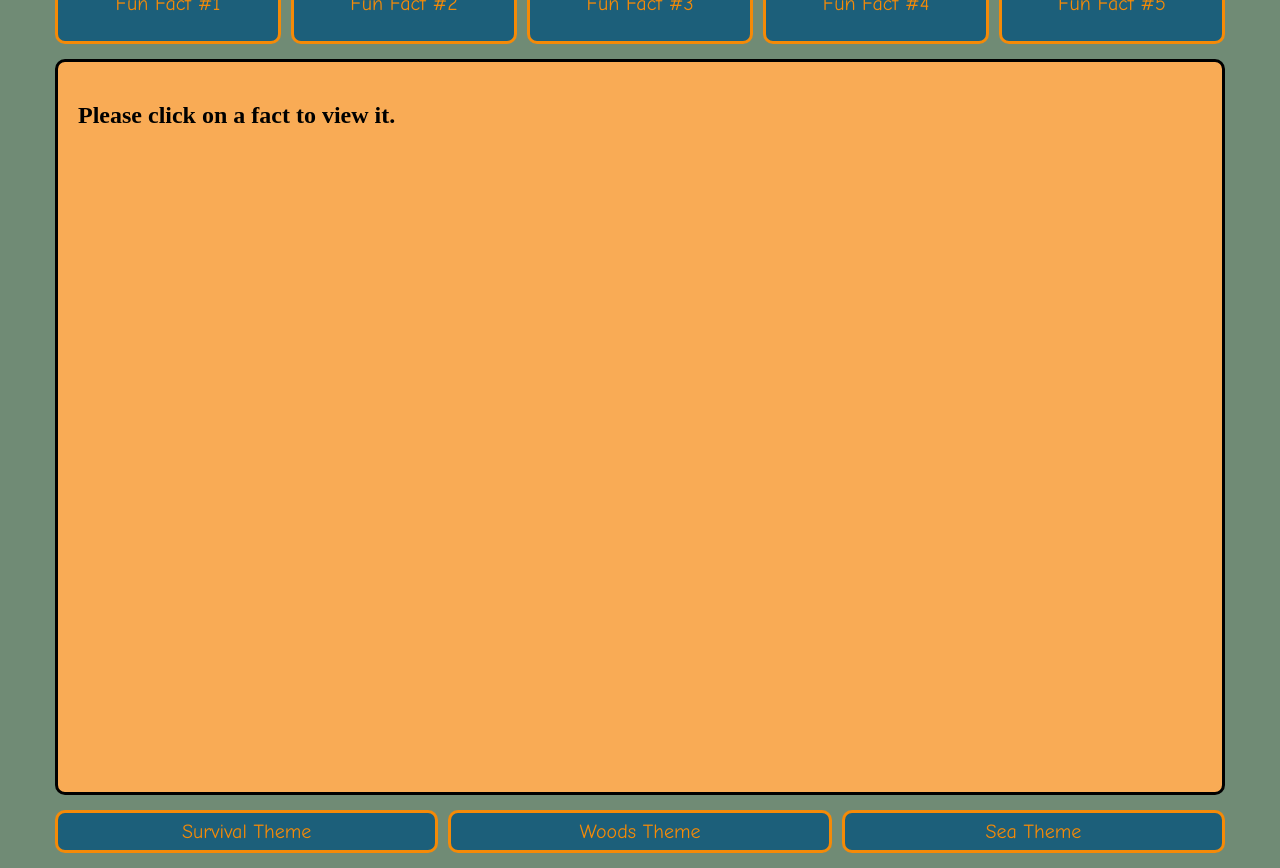
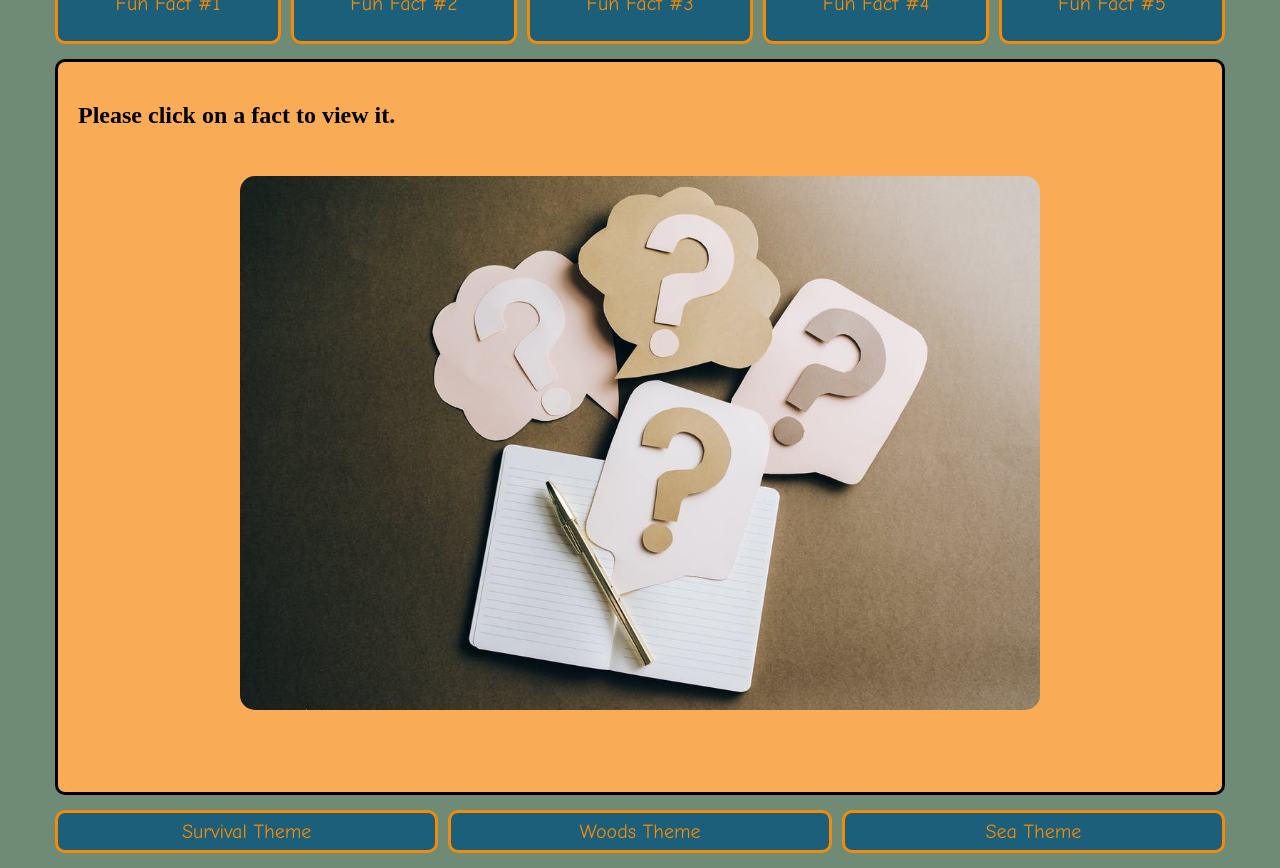
Before and after one commit to ardacad/ardacad.github.io, a plain HTML site: page ArdaFactFinder/index.html in a window 1280 px wide. Drawn offline with Linux system fonts and the light colour scheme.

Commit message:
added a picture to the default page.

```diff
--- a/ArdaFactFinder/index.html
+++ b/ArdaFactFinder/index.html
@@ -15,7 +15,7 @@
 			<input type= "button" name= "four" value="Fun Fact #4" onclick="factFour()">
 			<input type= "button" name= "five" value="Fun Fact #5" onclick="factFive()">
 		</form>
-		<section> <h1>Please click on a fact to view it.</h1>
+		<section> <h1>Please click on a fact to view it.<h1> <br> <img src="images/facts.jpeg" alt="a picture of questions marks on a table" id="images">
 		</section>
 		<form id="themes">
 			<input type= "button" name= "themeOne" value="Survival Theme" onclick="defaultTheme()">
```
Also changed, not shown: ArdaFactFinder/script.js (+8 -0 lines), ArdaFactFinder/style.css (+0 -8 lines), ArdaFactFinder/images/facts.jpeg (added).
